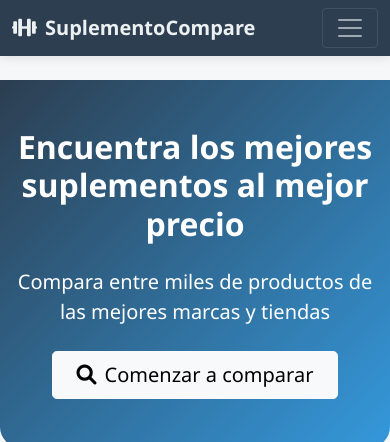
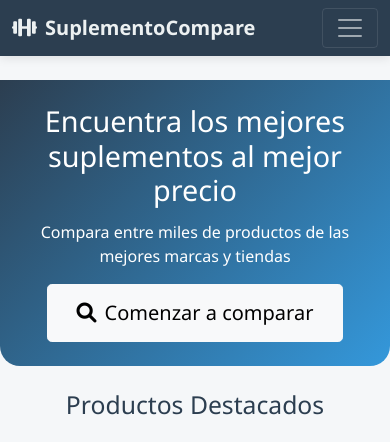
Before and after one commit to javiersanchezdolera777-blip/suplementos-comparator, a Flask app: page / in a window 390 px wide. Shown: the top 442 px of the page. Run offline with Flask 3, Linux system fonts and the light colour scheme; grey boxes labelled with a size stand in for pictures from a placeholder-image service; some libraries are stand-ins or nearby versions.

Commit message:
Puestica a punto

```diff
--- a/src/static/css/style.css
+++ b/src/static/css/style.css
@@ -423,3 +423,69 @@ body {
     0% { background-position: 200% 0; }
     100% { background-position: -200% 0; }
 }
+
+/* ============================================== */
+/* AJUSTES ESPECÍFICOS PARA HERO SECTION COMPACTO */
+/* ============================================== */
+
+/* Hero section más compacto */
+.hero-section {
+    padding: 2rem 0 !important; /* Reducido de 3rem a 2rem */
+    min-height: 220px !important;
+    display: flex;
+    align-items: center;
+}
+
+.hero-section h1 {
+    font-size: 2.2rem !important; /* Un poco más pequeño */
+    margin-bottom: 0.8rem !important;
+}
+
+.hero-section .lead {
+    font-size: 1.2rem !important;
+    margin-bottom: 1.2rem !important;
+    opacity: 0.9;
+}
+
+/* Ajustar el botón */
+.hero-section .btn {
+    padding: 0.8rem 1.8rem !important;
+}
+
+/* Reducir margen inferior del hero */
+.hero-section {
+    margin-bottom: 1.5rem !important; /* Reducido de 2rem a 1.5rem */
+}
+
+/* Ajustar imágenes de productos en index */
+.index-page .product-image {
+    height: 170px !important; /* Reducido de 180px a 170px */
+}
+
+.index-page .product-image img {
+    max-height: 160px !important; /* Reducido de 170px a 160px */
+}
+
+/* Responsive para móviles */
+@media (max-width: 768px) {
+    .hero-section {
+        padding: 1.5rem 0 !important;
+        min-height: 180px !important;
+    }
+
+    .hero-section h1 {
+        font-size: 1.8rem !important;
+    }
+
+    .hero-section .lead {
+        font-size: 1rem !important;
+    }
+
+    .index-page .product-image {
+        height: 150px !important;
+    }
+
+    .index-page .product-image img {
+        max-height: 140px !important;
+    }
+}
--- a/src/templates/index.html
+++ b/src/templates/index.html
@@ -4,52 +4,19 @@
 
 {% block content %}
 <!-- Hero Section -->
-<section class="hero-section">
+<section class="hero-section compact-hero">
     <div class="container text-center">
-        <h1 class="display-4 fw-bold mb-4">Encuentra los mejores suplementos al mejor precio</h1>
-        <p class="lead mb-4">Compara entre miles de productos de las mejores marcas y tiendas</p>
-        <a href="{{ url_for('main.productos') }}" class="btn btn-light btn-lg px-4">
+        <h1 class="hero-title">Encuentra los mejores suplementos al mejor precio</h1>
+        <p class="hero-subtitle">Compara entre miles de productos de las mejores marcas y tiendas</p>
+        <a href="{{ url_for('main.productos') }}" class="btn btn-light btn-lg hero-btn">
             <i class="fas fa-search me-2"></i>Comenzar a comparar
         </a>
     </div>
 </section>
 
-<!-- Filtros Rápidos -->
-<section class="container mt-5">
-    <div class="row text-center">
-        <div class="col-md-3 mb-3">
-            <div class="feature-icon">
-                <i class="fas fa-dumbbell"></i>
-            </div>
-            <h5>Tipo de suplemento</h5>
-            <p class="text-muted">Proteína, Creatina, Pre-entreno...</p>
-        </div>
-        <div class="col-md-3 mb-3">
-            <div class="feature-icon">
-                <i class="fas fa-bullseye"></i>
-            </div>
-            <h5>Objetivo</h5>
-            <p class="text-muted">Masa muscular, Definición, Energía...</p>
-        </div>
-        <div class="col-md-3 mb-3">
-            <div class="feature-icon">
-                <i class="fas fa-star"></i>
-            </div>
-            <h5>Características</h5>
-            <p class="text-muted">Vegano, Sin lactosa, Sin gluten...</p>
-        </div>
-        <div class="col-md-3 mb-3">
-            <div class="feature-icon">
-                <i class="fas fa-tag"></i>
-            </div>
-            <h5>Mejor Precio</h5>
-            <p class="text-muted">Encuentra las mejores ofertas</p>
-        </div>
-    </div>
-</section>
 
 <!-- Productos Destacados -->
-<section class="container mt-5">
+<section class="container mt-4">
     <h2 class="text-center mb-4">Productos Destacados</h2>
 
     <div class="row">
@@ -57,7 +24,7 @@
         <div class="col-md-3 mb-4">
             <div class="card product-card h-100">
                 <div class="product-image">
-                    <img src="{{ product.image_url }}" alt="{{ product.name }}" class="card-img-top">
+                    <img src="{{ product.image_url }}" class="card-img-top" alt="{{ product.name }}">
                 </div>
                 <div class="card-body">
                     <span class="badge bg-{{ product.category_color }} category-badge mb-2">
@@ -102,6 +69,40 @@
         <a href="{{ url_for('main.productos') }}" class="btn btn-outline-primary">
             Ver todos los productos <i class="fas fa-arrow-right ms-2"></i>
         </a>
+    </div>
+</section>
+
+<!-- Filtros Rápidos -->
+<section class="container mt-5">
+    <div class="row text-center">
+        <div class="col-md-3 mb-3">
+            <div class="feature-icon">
+                <i class="fas fa-dumbbell"></i>
+            </div>
+            <h5>Tipo de suplemento</h5>
+            <p class="text-muted">Proteína, Creatina, Pre-entreno...</p>
+        </div>
+        <div class="col-md-3 mb-3">
+            <div class="feature-icon">
+                <i class="fas fa-bullseye"></i>
+            </div>
+            <h5>Objetivo</h5>
+            <p class="text-muted">Masa muscular, Definición, Energía...</p>
+        </div>
+        <div class="col-md-3 mb-3">
+            <div class="feature-icon">
+                <i class="fas fa-star"></i>
+            </div>
+            <h5>Características</h5>
+            <p class="text-muted">Vegano, Sin lactosa, Sin gluten...</p>
+        </div>
+        <div class="col-md-3 mb-3">
+            <div class="feature-icon">
+                <i class="fas fa-tag"></i>
+            </div>
+            <h5>Mejor Precio</h5>
+            <p class="text-muted">Encuentra las mejores ofertas</p>
+        </div>
     </div>
 </section>
 
```
